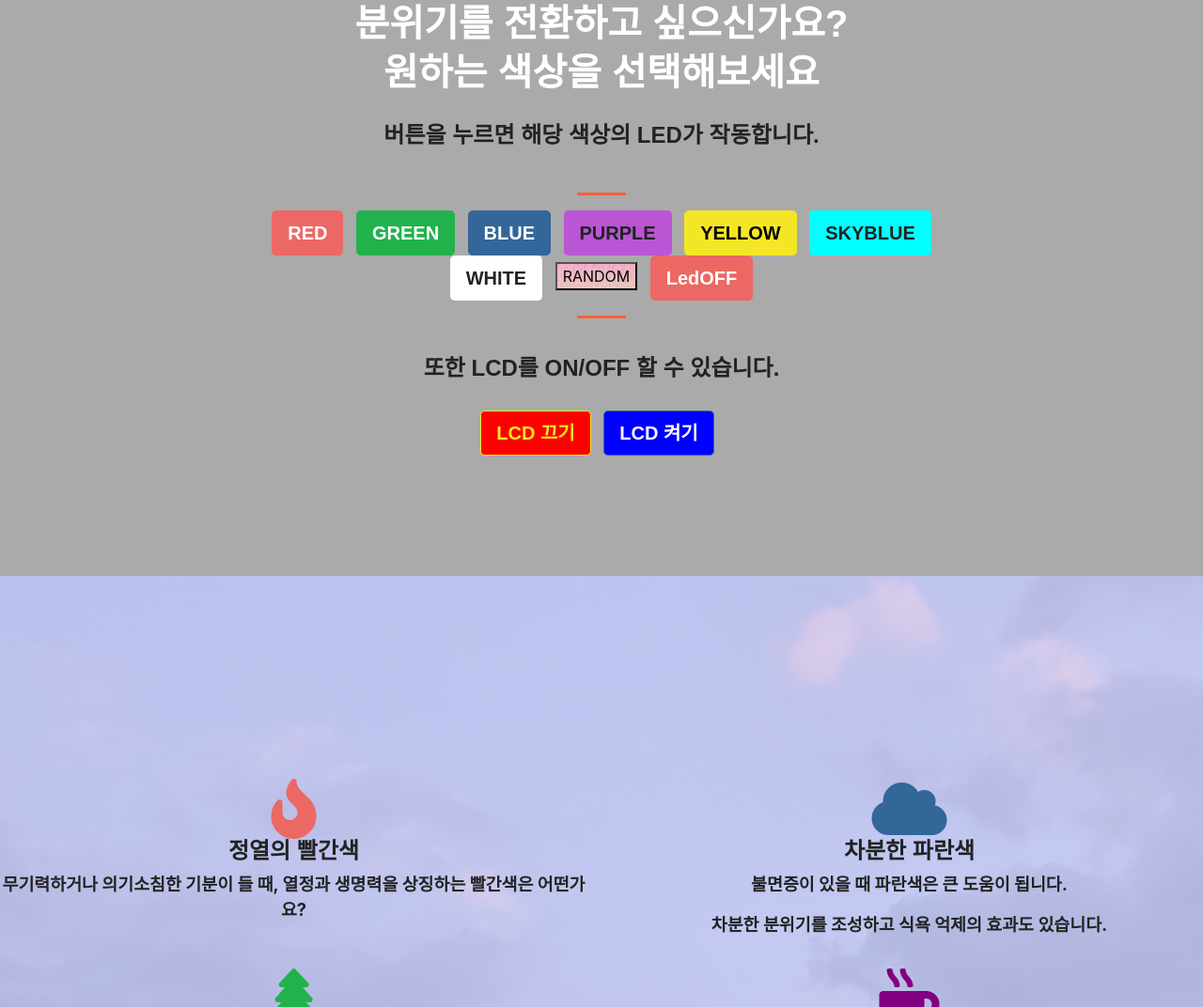
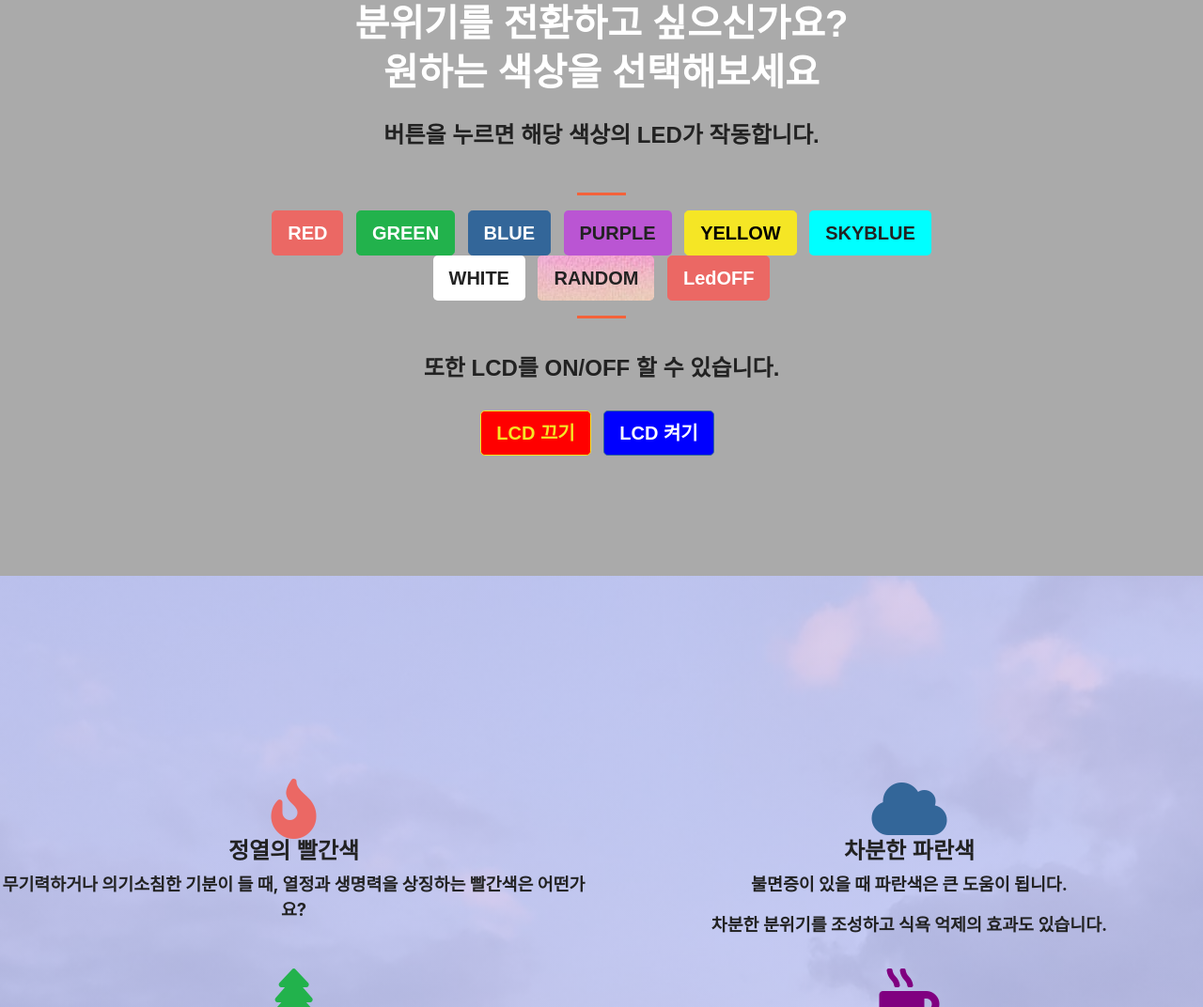
Before and after one commit to smilehee18/ColorTherapy_Web, a plain HTML site: page index.html in a window 1280 px wide. Shown: the part 1717-2789 px from the top of the page at 94% size. Drawn offline with nearby package versions, Linux system fonts and the light colour scheme; a web font is replaced by a local one.

Commit message:
Update index.html

```diff
--- a/index.html
+++ b/index.html
@@ -148,8 +148,9 @@
           <button type="submit" name="color" value="yellow" class="btn btn-warning btn-lg" style="color:black"> YELLOW </button> &nbsp;
           <button type="submit" name="color" value="skyblue" class="btn btn-lg" style="background-color:cyan"> SKYBLUE </button> &nbsp;
           <button type="submit" name="color" value="white" class="btn btn-lg" style="background-color:white"> WHITE </button> &nbsp;
-          <button type="submit" class="random" name="color" value="random" class="btn btn-lg"> RANDOM  </button> &nbsp;
-          <button type="submit" name="color" value="off" class="btn btn-primary btn-lg"> LedOFF </button> &nbsp; </form>
+          <button type="submit" name="color" value="random" class="btn btn-lg random"> RANDOM </button> &nbsp;
+          <button type="submit" name="color" value="off" class="btn btn-primary btn-lg"> LedOFF </button> &nbsp;
+         </form>
           <hr class="divider my-12">
          <form action="/set" method="POST">
           <br>
```
